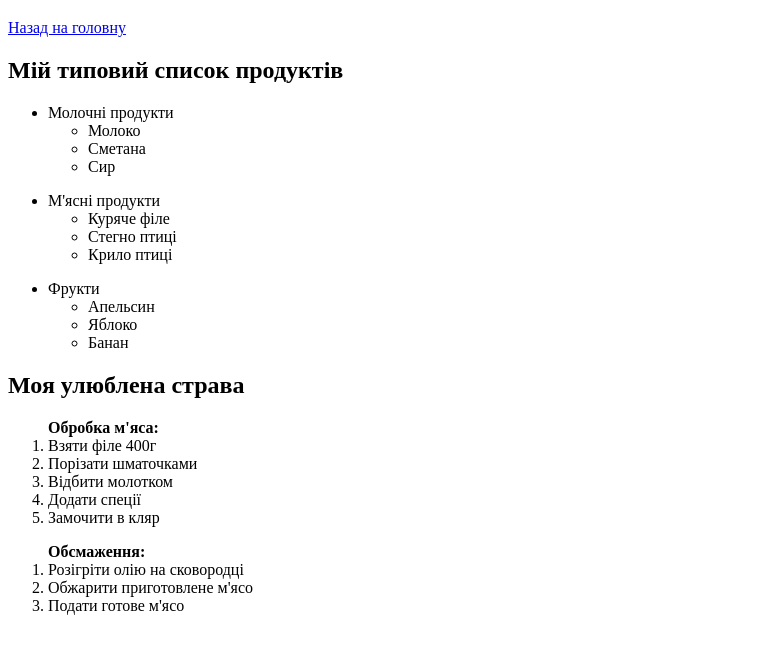
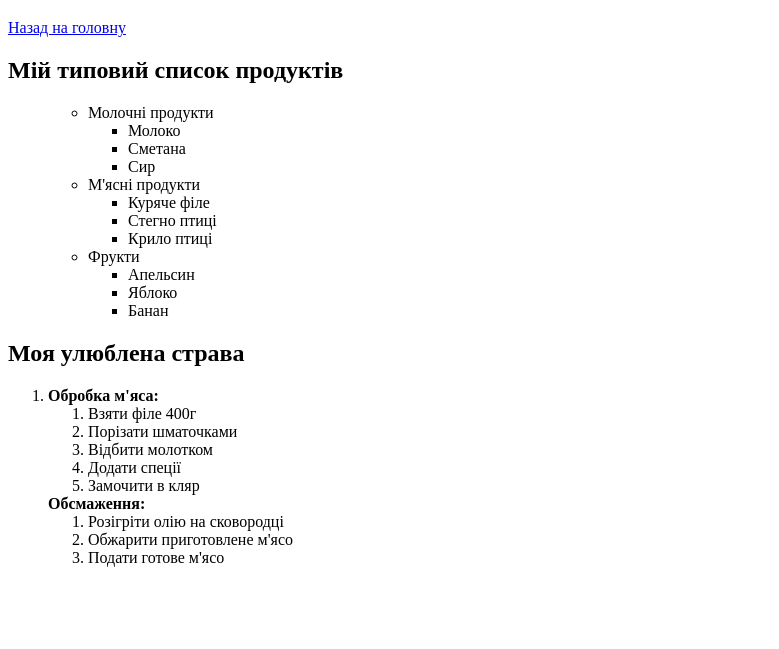
Before and after one commit to romanmartyniuk23/pract-1, a plain HTML site: page pract-folder/novadays.html in a window 1280 px wide. Shown: the part 61-710 px from the top of the page, without its empty margins (0-779 px from the left). Drawn offline with Linux system fonts and the light colour scheme.

Commit message:
changes mistakes

```diff
--- a/pract-folder/novadays.html
+++ b/pract-folder/novadays.html
@@ -7,6 +7,7 @@
     <h1>Сьогодення Мартинюка Романа Олександровича</h1>
     <a href = "https://romanmartyniuk23.github.io/pract-1/pract-folder/">Назад на головну</a>
     <h2>Мій типовий список продуктів</h2>
+    <ul>
         <ul>
           <li>Молочні продукти</li>
           <ul>
@@ -31,18 +32,23 @@
             <li>Банан</li>
           </ul>
         </ul>
+    </ul>
     <h2>Моя улюблена страва</h2>
-    <ol><b>Обробка м'яса:</b>
+    <ol>
+      <li><b>Обробка м'яса:</b></li>
+        <ol>
           <li>Взяти філе 400г</li>
           <li>Порізати шматочками</li>
           <li>Відбити молотком</li>
           <li>Додати спеції</li>
           <li>Замочити в кляр</li>
         </ol>
-    <ol><b>Обсмаження:</b>
+          <b>Обсмаження:</b>
+        <ol>
           <li>Розігріти олію на сковородці</li>
           <li>Обжарити приготовлене м'ясо</li>
           <li>Подати готове м'ясо</li>
         </ol>
+    </ol>
   </body>
 </html>
```
Also changed, not shown: pract-folder/friends.html (+1 -0 lines). Lines whose indentation alone changed are shown as unchanged.
